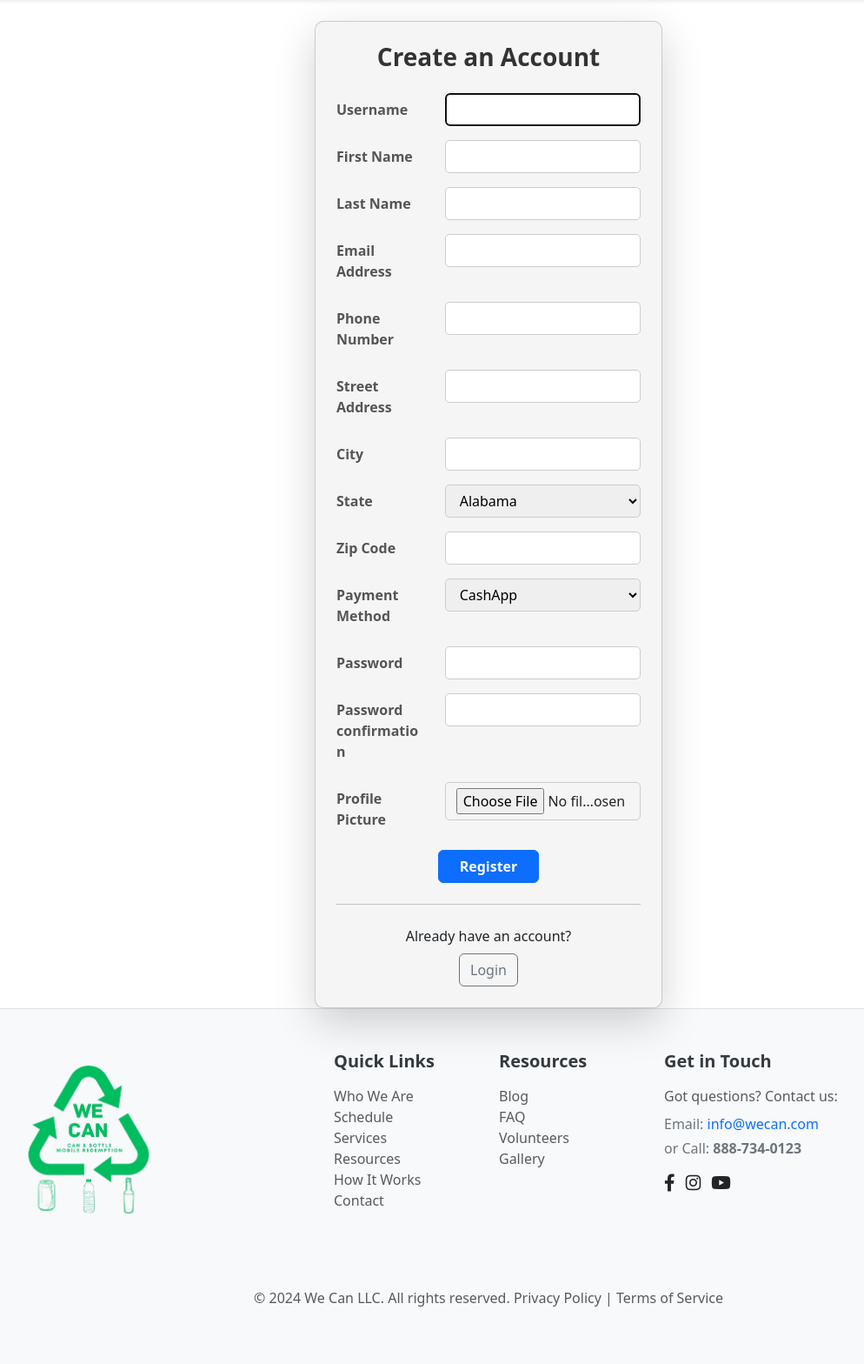
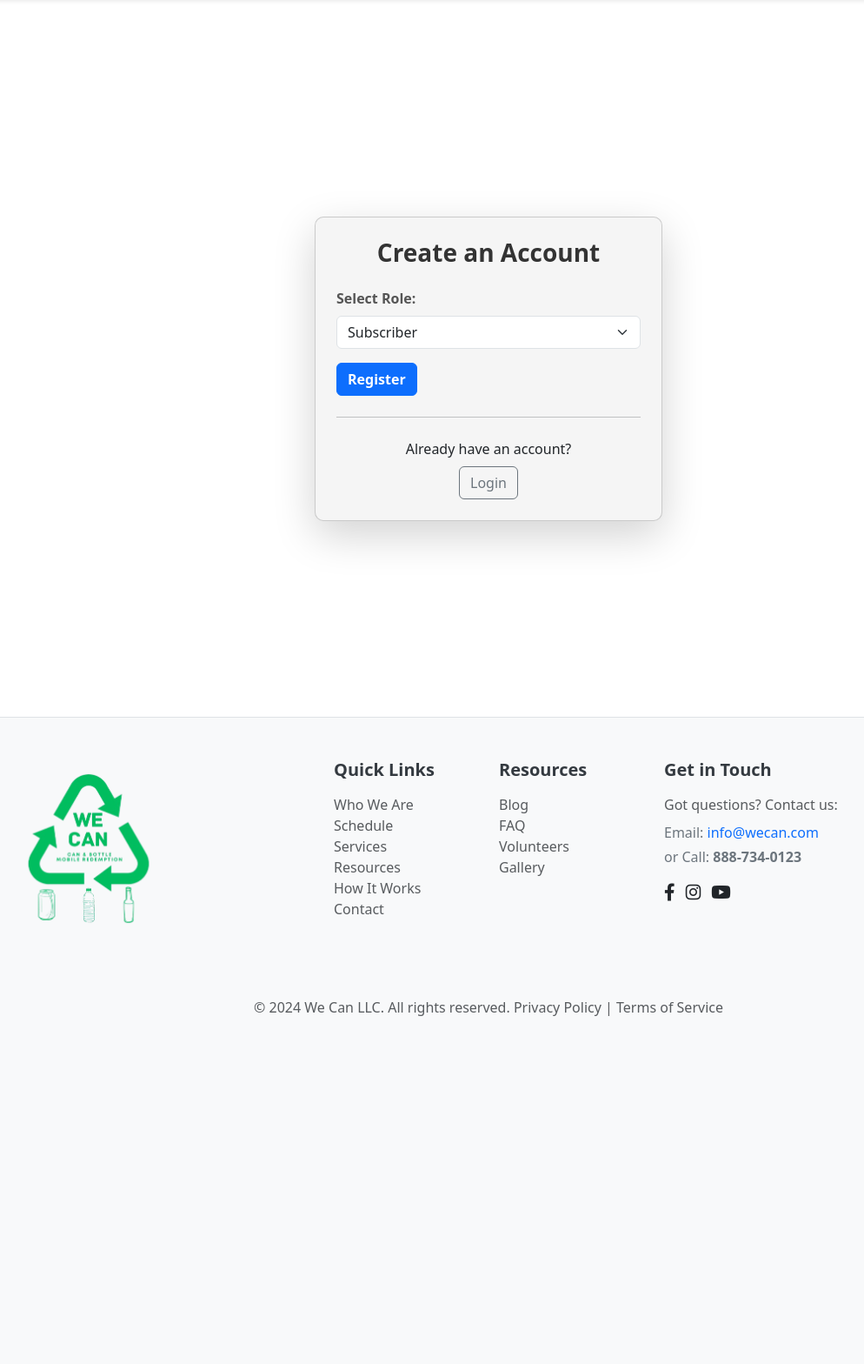
Before and after one commit to Gitesh307/WeCan, a Django app: page /register/ in a window 1280 px wide. Shown: the part 160-1728 px from the top of the page at 87% size, without its empty margins (78-1072 px from the left). After the commit the page ends 1328 px from the top, so only its background shows below. Run offline with Django 5.2, Linux system fonts and the light colour scheme.

Commit message:
created profile for each user

```diff
--- a/homepage/admin.py
+++ b/homepage/admin.py
@@ -1,8 +1,10 @@
 # Register your models here.
 from django.contrib import admin
 from .models import Subscriber, RecyclingHistory, AccountBalance, ContactSubmission
-from .models import PickupRequest
+from .models import PickupRequest, Driver, RedemptionWorker
 
+admin.site.register(Driver)
+admin.site.register(RedemptionWorker)
 admin.site.register(Subscriber)
 admin.site.register(RecyclingHistory)
 admin.site.register(AccountBalance)
--- a/homepage/forms.py
+++ b/homepage/forms.py
@@ -2,15 +2,16 @@
 from django import forms
 from django.contrib.auth.models import User
 from django.contrib.auth.forms import UserCreationForm
-from .models import Subscriber
-from django.core.exceptions import ValidationError
+from .models import Subscriber, Driver, RedemptionWorker
 from .models import PickupRequest
 
 
 from django.core.exceptions import ValidationError
 from django.contrib.auth.password_validation import validate_password
 
+
 class SubscriberUpdateForm(forms.ModelForm):
+
     password = forms.CharField(
         widget=forms.PasswordInput(attrs={'placeholder': 'New Password'}),
         required=False,
@@ -132,6 +133,52 @@ class UserRegistrationForm(UserCreationForm):
         return user
 
 
+class DriverRegistrationForm(UserCreationForm):
+    name = forms.CharField(max_length=100, label="Name")
+    phone = forms.CharField(max_length=15, label="Phone Number")
+    email = forms.EmailField(label="Email Address")
+
+    class Meta:
+        model = User
+        fields = ['username', 'name', 'phone', 'email', 'password1', 'password2']
+
+    def save(self, commit=True):
+        user = super().save(commit=False)
+        if commit:
+            user.save()
+            # Create Driver instance
+            Driver.objects.create(
+                linked_account=user,
+                name=self.cleaned_data['name'],
+                phone=self.cleaned_data['phone'],
+                email=self.cleaned_data['email']
+            )
+        return user
+
+
+class RedemptionWorkerRegistrationForm(UserCreationForm):
+    name = forms.CharField(max_length=100, label="Name")
+    phone = forms.CharField(max_length=15, label="Phone Number")
+    email = forms.EmailField(label="Email Address")
+
+    class Meta:
+        model = User
+        fields = ['username', 'name', 'phone', 'email', 'password1', 'password2']
+
+    def save(self, commit=True):
+        user = super().save(commit=False)
+        if commit:
+            user.save()
+            # Create Redemption Center Worker instance
+            RedemptionWorker.objects.create(
+                linked_account=user,
+                name=self.cleaned_data['name'],
+                phone=self.cleaned_data['phone'],
+                email=self.cleaned_data['email']
+            )
+        return user
+
+
 class ContactForm(forms.Form):
     first_name = forms.CharField(max_length=50, required=True,
                                  widget=forms.TextInput(attrs={'class': 'form-control', 'placeholder': 'First Name'}))
--- a/homepage/templates/login.html
+++ b/homepage/templates/login.html
@@ -10,7 +10,6 @@ Login
         <h3 class="text-center mb-4">Welcome Back</h3>
         <form method="post">
             {% csrf_token %}
-
             <!-- Username Field -->
             <div class="mb-3 row">
                 <label for="id_username" class="col-sm-4 col-form-label">Username</label>
--- a/homepage/templates/register.html
+++ b/homepage/templates/register.html
@@ -8,9 +8,20 @@ Sign-Up
 <div class="container d-flex justify-content-center align-items-center min-vh-100">
     <div class="card shadow-lg p-4" style="max-width: 400px; width: 100%; background-color: #f5f5f5; border-radius: 10px;">
         <h3 class="text-center mb-4">Create an Account</h3>
-        <form method="POST" enctype="multipart/form-data" action="">
+        <form method="POST" enctype="multipart/form-data" action="{% url 'register' %}">
             {% csrf_token %}
-            {% for field in form %}
+            <div class="mb-3">
+                <label for="role" class="form-label">Select Role:</label>
+                <select id="role" name="role" class="form-select">
+                    <option value="Subscriber">Subscriber</option>
+                    <option value="Driver">Driver</option>
+                    <option value="RedemptionCenterWorker">Redemption Center Worker</option>
+                </select>
+            </div>
+
+            <!-- Subscriber Form -->
+            <div id="subscriber-form" style="display: none;">
+                {% for field in subscriber_form %}
                 <div class="mb-3 row">
                     <label for="{{ field.id_for_label }}" class="col-form-label col-sm-4">{{ field.label }}</label>
                     <div class="col-sm-8">
@@ -21,12 +32,40 @@ Sign-Up
                     </div>
                 </div>
                 {% endfor %}
+            </div>
 
-            <div class="d-flex justify-content-center">
-                <button type="submit" class="btn btn-primary px-4">Register</button>
+            <!-- Driver Form -->
+            <div id="driver-form" style="display: none;">
+                {% for field in driver_form %}
+                <div class="mb-3 row">
+                    <label for="{{ field.id_for_label }}" class="col-form-label col-sm-4">{{ field.label }}</label>
+                    <div class="col-sm-8">
+                        {{ field }}
+                        {% for error in field.errors %}
+                        <div class="text-danger small">{{ error }}</div>
+                        {% endfor %}
                     </div>
+                </div>
+                {% endfor %}
+            </div>
+
+            <!-- Redemption Center Worker Form -->
+            <div id="worker-form" style="display: none;">
+                {% for field in worker_form %}
+                <div class="mb-3 row">
+                    <label for="{{ field.id_for_label }}" class="col-form-label col-sm-4">{{ field.label }}</label>
+                    <div class="col-sm-8">
+                        {{ field }}
+                        {% for error in field.errors %}
+                        <div class="text-danger small">{{ error }}</div>
+                        {% endfor %}
+                    </div>
+                </div>
+                {% endfor %}
+            </div>
+
+            <button type="submit" class="btn btn-primary">Register</button>
         </form>
-
         <hr class="my-4">
 
         <div class="text-center">
@@ -35,6 +74,47 @@ Sign-Up
         </div>
     </div>
 </div>
+
+<script>
+    document.getElementById('role').addEventListener('change', function () {
+        const role = this.value;
+
+        // Get all form sections
+        const subscriberForm = document.getElementById('subscriber-form');
+        const driverForm = document.getElementById('driver-form');
+        const workerForm = document.getElementById('worker-form');
+
+        // Hide all forms initially
+        subscriberForm.style.display = 'none';
+        driverForm.style.display = 'none';
+        workerForm.style.display = 'none';
+
+        // Disable inputs for all forms
+        disableFormInputs(subscriberForm, true);
+        disableFormInputs(driverForm, true);
+        disableFormInputs(workerForm, true);
+
+        // Show the selected form and enable its inputs
+        if (role === 'Subscriber') {
+            subscriberForm.style.display = 'block';
+            disableFormInputs(subscriberForm, false);
+        } else if (role === 'Driver') {
+            driverForm.style.display = 'block';
+            disableFormInputs(driverForm, false);
+        } else if (role === 'RedemptionCenterWorker') {
+            workerForm.style.display = 'block';
+            disableFormInputs(workerForm, false);
+        }
+    });
+
+    function disableFormInputs(form, disable) {
+        const inputs = form.querySelectorAll('input, select, textarea');
+        inputs.forEach(input => {
+            input.disabled = disable;
+        });
+    }
+</script>
+
 
 <style>
     body {
@@ -66,5 +146,8 @@ Sign-Up
         padding: 0.375rem 0.75rem;
         width: 100%;
     }
+    .text-danger {
+        font-size: 0.875rem;
+    }
 </style>
 {% endblock %}
--- a/homepage/urls.py
+++ b/homepage/urls.py
@@ -19,9 +19,10 @@ urlpatterns = [
     path('gallery/', views.gallery, name='gallery'),
     path('volunteers/', views.volunteers, name='volunteers'),
     path('register/', views.register, name='register'),
-    path('login/', LoginView.as_view(template_name='login.html'), name='login'),
+    path('login/', views.custom_login ,name='login'),
     path('logout/', LogoutView.as_view(next_page='homepage'), name='logout'),
     path('profile/', views.profile, name='profile'),
+    path('worker_dashboard/', views.worker_dashboard, name='worker_dashboard'),
     path('contact/', views.contact_view, name='contact'),
     path('contact/success/', views.contact_success_view, name='contact_success'),
     path('request-pickup/', views.request_pickup, name='request_pickup'),
--- a/homepage/views.py
+++ b/homepage/views.py
@@ -1,12 +1,13 @@
 from django.shortcuts import render, redirect, get_object_or_404
 from django.contrib import messages
-from .forms import UserRegistrationForm, SubscriberUpdateForm
-from django.contrib.auth.forms import AuthenticationForm, PasswordChangeForm
+from .forms import SubscriberUpdateForm
+from .forms import UserRegistrationForm, DriverRegistrationForm, RedemptionWorkerRegistrationForm
+from django.contrib.auth.forms import AuthenticationForm
+from django.contrib.auth import login, authenticate
 from django.contrib.auth.decorators import login_required
-from .models import Subscriber
+from .models import Subscriber, RecyclingHistory
 from .forms import ContactForm
-from .models import ContactSubmission
-from .models import PickupRequest
+from .models import ContactSubmission,Subscriber, PickupRequest
 from .forms import PickupRequestForm
 from django.contrib.auth.password_validation import validate_password
 from django.core.exceptions import ValidationError
@@ -54,20 +55,116 @@ def volunteers(request):
     return render(request, 'volunteers.html')
 
 def register(request):
-   if request.method == 'POST':
-       form = UserRegistrationForm(request.POST, request.FILES)
-       if form.is_valid():
-           form.save()
-           messages.success(request, f'Your account has been created. You can log in now!')
-           return redirect('login')
-   else:
-       form = UserRegistrationForm()
-   context = {'form': form}
-   return render(request, 'register.html', context)
+    role = request.POST.get('role', None)
+    subscriber_form = UserRegistrationForm(request.POST or None, request.FILES or None)
+    driver_form = DriverRegistrationForm(request.POST or None)
+    worker_form = RedemptionWorkerRegistrationForm(request.POST or None)
+
+    if request.method == 'POST':
+        if role == 'Subscriber' and subscriber_form.is_valid():
+            subscriber_form.save()
+            messages.success(request, "Subscriber account created successfully!")
+            return redirect('login')
+
+        elif role == 'Driver' and driver_form.is_valid():
+            driver_form.save()
+            messages.success(request, "Driver account created successfully!")
+            return redirect('login')
+
+        elif role == 'RedemptionCenterWorker' and worker_form.is_valid():
+            worker_form.save()
+            messages.success(request, "Redemption Center Worker account created successfully!")
+            return redirect('login')
+
+        else:
+            messages.error(request, "Please correct the errors below.")
+
+    return render(request, 'register.html', {
+        'subscriber_form': subscriber_form,
+        'driver_form': driver_form,
+        'worker_form': worker_form,
+    })
+
+
+def custom_login(request):
+    form = AuthenticationForm(request, data=request.POST or None)
+
+    if request.method == "POST":
+        username = request.POST.get('username')
+        password = request.POST.get('password')
+
+        user = authenticate(username=username, password=password)
+
+        if user:
+            # Check if the user is a Driver
+            if hasattr(user, 'driver_profile'):
+                login(request, user)
+                driver = user.driver_profile
+                return render(request, 'driver_dashboard.html', {'driver': driver})
+
+            # Check if the user is a Redemption Worker
+            elif hasattr(user, 'worker_profile'):
+                login(request, user)
+                return redirect('worker_dashboard')
+            else:
+                login(request, user)
+                return redirect('profile')  # Replace with subscriber dashboard URL
+
+        else:
+            # Invalid credentials
+            messages.error(request, "Invalid username or password. Please try again.")
+            return redirect('login')
+
+    return render(request, 'login.html', {'form': form})
+
+
 
 def login_view(request):
     form = AuthenticationForm()
     return render(request, 'login.html', {'form': form})
+
+@login_required
+def worker_dashboard(request):
+    if not hasattr(request.user, 'worker_profile'):
+        messages.error(request, "Access denied.")
+        return redirect('login')
+
+    worker = request.user.worker_profile
+    subscribers = Subscriber.objects.all()
+
+    if request.method == "POST":
+        print(f"POST data: {request.POST}")
+
+        subscriber_id = request.POST.get('subscriber_id')
+        items_recycled = request.POST.get('items_recycled')
+        points_earned = request.POST.get('points_earned')
+
+        # Validate inputs
+        if not subscriber_id or not items_recycled or not points_earned:
+            messages.error(request, "All fields are required.")
+            return redirect('worker_dashboard')
+
+        try:
+            items_recycled = int(items_recycled)
+            points_earned = float(points_earned)
+
+            # Fetch the subscriber and create recycling history
+            subscriber = get_object_or_404(Subscriber, account_id=subscriber_id)
+            RecyclingHistory.objects.create(
+                subscriber=subscriber,
+                items_recycled=items_recycled,
+                points_earned=points_earned,
+            )
+            messages.success(request, f"Updated recycling history for {subscriber.fname} {subscriber.lname}.")
+        except ValueError:
+            messages.error(request, "Invalid number format for items recycled or points earned.")
+        except Subscriber.DoesNotExist:
+            messages.error(request, "Subscriber not found.")
+        except Exception as e:
+            messages.error(request, f"An error occurred: {e}")
+
+    return render(request, 'worker_dashboard.html', {'worker': worker, 'subscribers': subscribers})
+
 
 @login_required
 def profile(request):
@@ -78,6 +175,7 @@ def profile(request):
 
 
 def contact_view(request):
+
     if request.method == 'POST':
         form = ContactForm(request.POST)
         if form.is_valid():
```
Also changed, not shown: homepage/models.py (+25 -0 lines), wecan_app/settings.py (+0 -7 lines), homepage/migrations/0001_initial.py (deleted), homepage/migrations/0002_alter_pickuprequest_status.py (deleted), homepage/migrations/0003_subscriber_linked_account_subscriber_profile_picture.py (deleted). Lines whose indentation alone changed are shown as unchanged.
